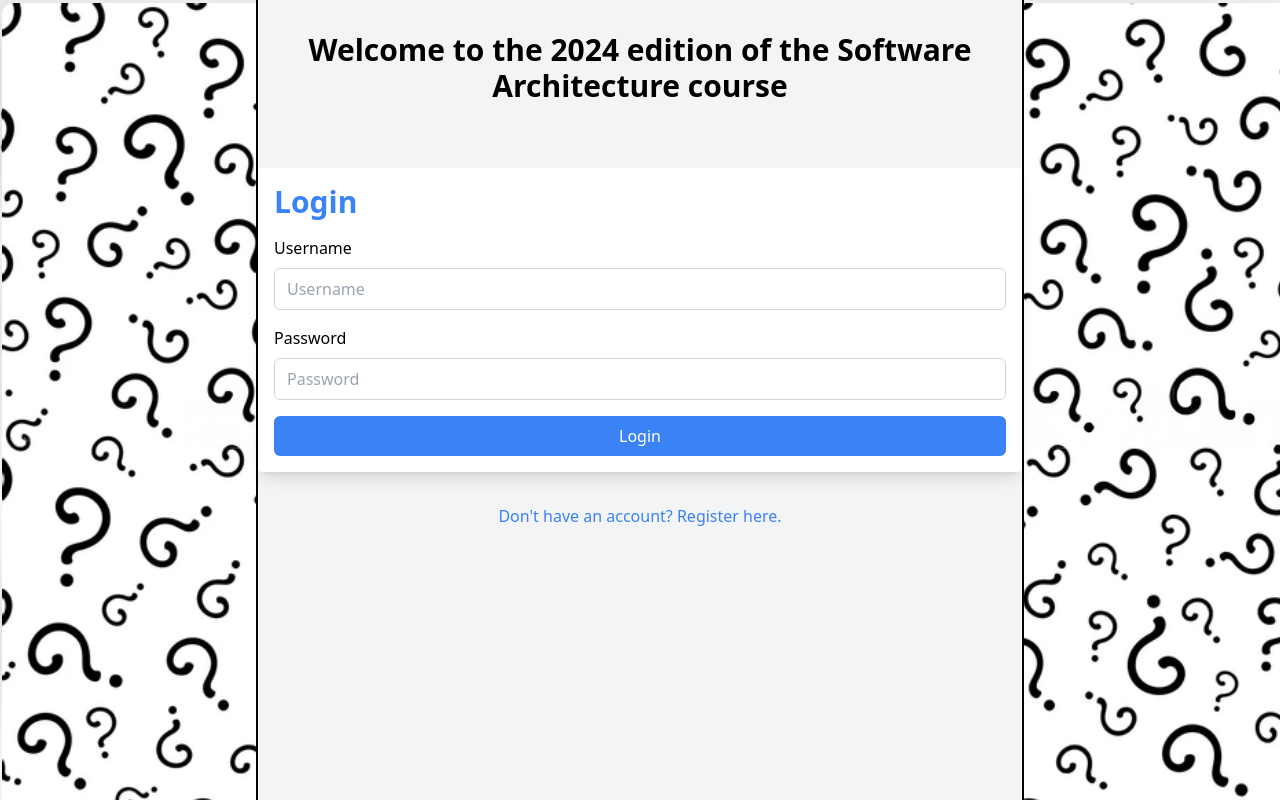
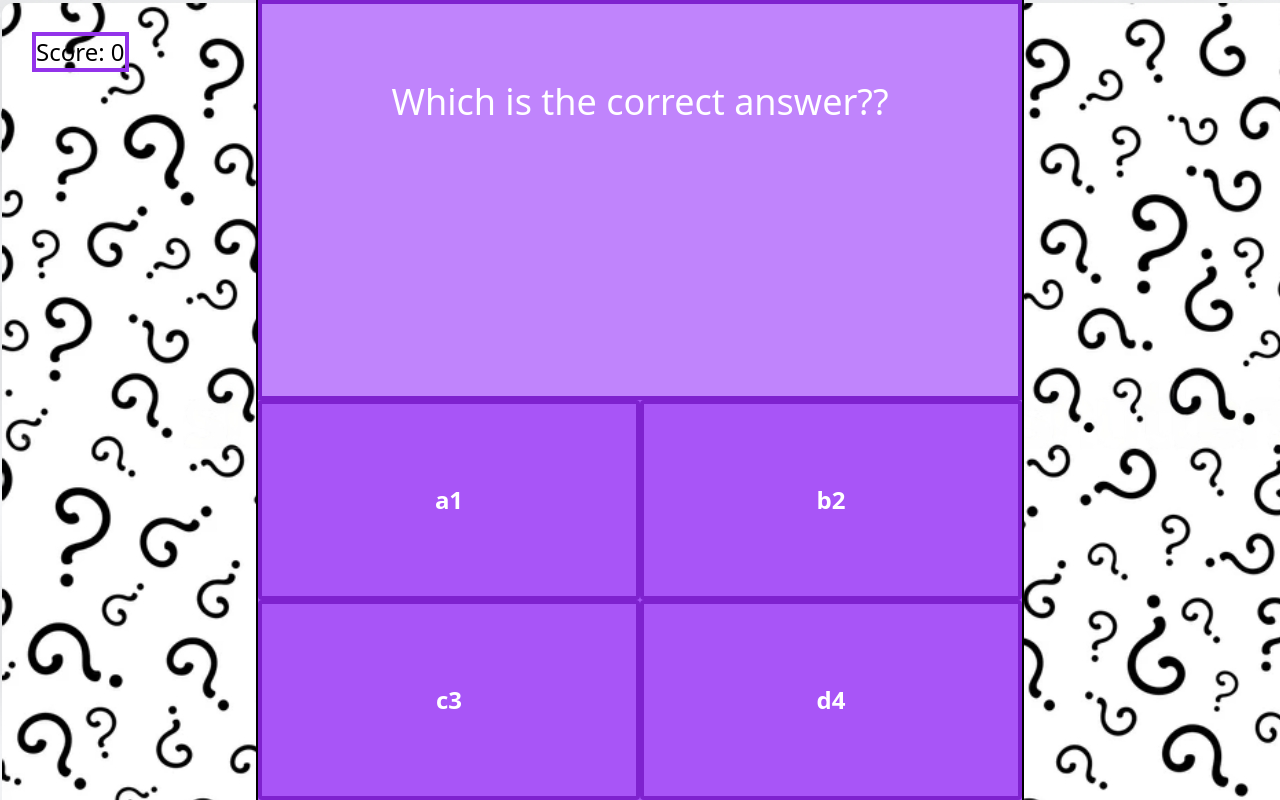
Before and after one commit to UO289930/wiq_en3a, a React (Create React App) app in the folder webapp/: page / in a window 1280 px wide. Built offline with nearby package versions, Linux system fonts and the light colour scheme.

Commit message:
Initial template for the game interaction

```diff
--- a/webapp/src/App.tsx
+++ b/webapp/src/App.tsx
@@ -1,17 +1,105 @@
-import React, { useState } from "react";
-import Authentication from "./components/Authentication";
-import Game from "./components/Game";
-function App() {
-  const devMode = false;
+import React, { useState } from 'react';
+
+function Answer({ answer, correctAnswer, answered, setAnswered }) {
+  const commonStyle = 'flex justify-center items-center border-4 border-purple-700 py-2 px-4 rounded text-white font-bold text-2xl '
+
+  const [clicked, setClicked] = useState(false);
+  const [buttonClass, setButtonClass] = useState(`${commonStyle} hover:bg-purple-700 bg-purple-500`);
+
+  const handleClick = () => {
+    setClicked(true);
+    setAnswered(true);
+    processBhColor();
+    correctSelected=correctAnswer;
+    if(correctAnswer) score+= 10;
+    console.log(score);
+  };
+
+  const processBhColor = () => {
+    const newClass = correctAnswer ? 'bg-green-500' : 'bg-red-500';
+    setButtonClass( () => `${commonStyle} ${newClass}`);
+  };
 
   return (
-    <div className="">
-      <h1 className="text-3xl font-bold text-center mt-8">
-        Welcome to the 2024 edition of the Software Architecture course
-      </h1>
-      {devMode ? <Game /> : <Authentication />}
+      <button
+        className={buttonClass}
+        onClick={handleClick}
+        disabled={answered || clicked}
+      >
+        {answer}
+      </button>
+  );
+}
+
+function Question({ question }) {
+  return (
+    <div className='flex justify-center items-center h-1/2'>
+      <span className='text-white font-sans text-4xl'>{question}</span>
     </div>
   );
 }
 
+
+function Answers({ answered, setAnswered, answers, correctAnswer }) {
+  return (
+    <div id='respuestas' className="grid grid-cols-2 bg-purple-500  ">
+      <Answer answer={answers[0]} correctAnswer={correctAnswer===0} answered={answered} setAnswered={setAnswered} />
+      <Answer answer={answers[1]} correctAnswer={correctAnswer===1} answered={answered} setAnswered={setAnswered} />
+      <Answer answer={answers[2]} correctAnswer={correctAnswer===2} answered={answered} setAnswered={setAnswered} />
+      <Answer answer={answers[3]} correctAnswer={correctAnswer===3} answered={answered} setAnswered={setAnswered} />
+      </div>
+  );
+}
+
+
+function NextQuestion({ onNextQuestion }) {
+  const goToNextQuestion = () => {
+    onNextQuestion();
+  };
+
+  return (
+    <button className='absolute top-0 right-0 bg-white m-8' onClick={goToNextQuestion}>
+      Next Question
+    </button>
+  );
+}
+
+function App() {
+  const [answered, setAnswered] = useState(false);
+  const [loading, setLoading] = useState(false); // Nuevo estado para controlar si se están cargando nuevas preguntas
+
+  const handleNextQuestion = () => {
+    setLoading(true); // Establecer loading en true al hacer clic en "Next Question"
+    // Simular carga de nuevas preguntas
+    setTimeout(() => {
+      setLoading(false); // Establecer loading en false después de un tiempo de espera
+      setAnswered(false); // Reiniciar el estado answered
+    }, 0);
+  };
+
+  return (
+    <div id='mainContainer' className='grid grid-rows-2 h-screen '>
+      <div id='pregunta' className='bg-purple-400 border-4 border-purple-700'>
+        <text className='text-black border-4 border-purple-600 absolute top-0 left-0 text-2xl m-8'> Score: {score} </text>
+        <Question question={getQuestion()} />
+        {answered && (<span className='flex text-black justify-center text-3xl '> {correctSelected?'CORRECT!':'WRONG! correct answer : ' + getAnswersList()[cAnswer]} </span>)}
+        {answered && (<NextQuestion onNextQuestion={handleNextQuestion} />)}
+      </div>
+      {!loading && <Answers answered={answered} setAnswered={setAnswered} answers={getAnswersList()} correctAnswer={cAnswer}/>}
+    </div>
+  );
+}
+
+function getAnswersList(){
+  cAnswer = 2;
+  return ['a1', 'b2', 'c3', 'd4'];
+}
+var cAnswer=-1;
+function getQuestion(){
+  return 'Which is the correct answer??';
+}
+var correctSelected = false;
+
+var score = 0;
+
 export default App;
```
